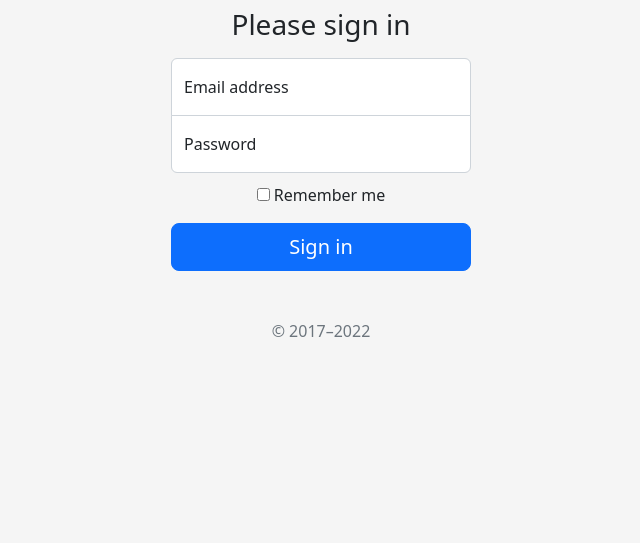
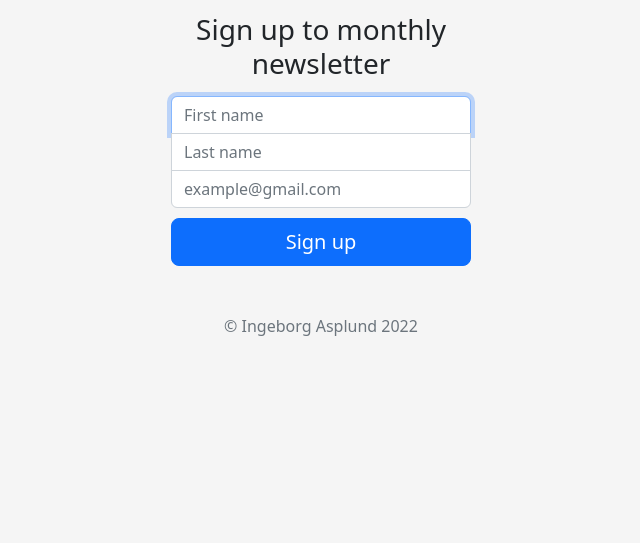
Before and after one commit to IngeborgAsplund/MailSignUp, a website: page signup.html in a window 1280 px wide. Shown: the part 257-800 px from the top of the page, without its empty margins (319-959 px from the left). Drawn offline with nearby package versions, Linux system fonts and the light colour scheme.

Commit message:
get and post method added

```diff
--- a/styles.css
+++ b/public/css/styles.css
@@ -20,13 +20,16 @@ body {
   z-index: 2;
 }
 
-.form-signin input[type="email"] {
+.top {
   margin-bottom: -1px;
   border-bottom-right-radius: 0;
   border-bottom-left-radius: 0;
 }
-
-.form-signin input[type="password"] {
+.middle{
+  border-radius: 0;
+  margin-bottom: -1px;
+}
+.bottom{
   margin-bottom: 10px;
   border-top-left-radius: 0;
   border-top-right-radius: 0;
--- a/signup.html
+++ b/signup.html
@@ -77,31 +77,20 @@ integrity="sha384-Zenh87qX5JnK2Jl0vWa8Ck2rdkQ2Bzep5IDxbcnCeuOxjzrPF/et3URy9Bv1WT
 
 
     <!-- Custom styles for this template -->
-    <link href="styles.css" rel="stylesheet">
+    <link href="css/styles.css" rel="stylesheet">
   </head>
   <body class="text-center">
 
 <main class="form-signin w-100 m-auto">
-  <form>
-    <img class="mb-4" src="/docs/5.2/assets/brand/bootstrap-logo.svg" alt="" width="72" height="57">
-    <h1 class="h3 mb-3 fw-normal">Please sign in</h1>
+  <form action ="/" method ="post">
+    <img class="mb-4" src="images/Kaffe.png" alt="" width="72" height="57">
+    <h1 class="h3 mb-3 fw-normal">Sign up to monthly newsletter</h1>
+      <input type="text" name ="firstname" class="form-control top"  placeholder="First name" required autofocus>
+      <input type="text" name = "lastname" class="form-control middle"  placeholder="Last name" required>
+      <input type="email" name = "mail" class="form-control bottom" placeholder="example@gmail.com" required>
 
-    <div class="form-floating">
-      <input type="email" class="form-control" id="floatingInput" placeholder="name@example.com">
-      <label for="floatingInput">Email address</label>
-    </div>
-    <div class="form-floating">
-      <input type="password" class="form-control" id="floatingPassword" placeholder="Password">
-      <label for="floatingPassword">Password</label>
-    </div>
-
-    <div class="checkbox mb-3">
-      <label>
-        <input type="checkbox" value="remember-me"> Remember me
-      </label>
-    </div>
-    <button class="w-100 btn btn-lg btn-primary" type="submit">Sign in</button>
-    <p class="mt-5 mb-3 text-muted">&copy; 2017–2022</p>
+    <button class="w-100 btn btn-lg btn-primary" type="submit">Sign up</button>
+    <p class="mt-5 mb-3 text-muted">&copy; Ingeborg Asplund 2022</p>
   </form>
 </main>
 
```
Also changed, not shown: app.js (+16 -1 lines), public/images/kaffe.png (renamed from images/kaffe.png).
